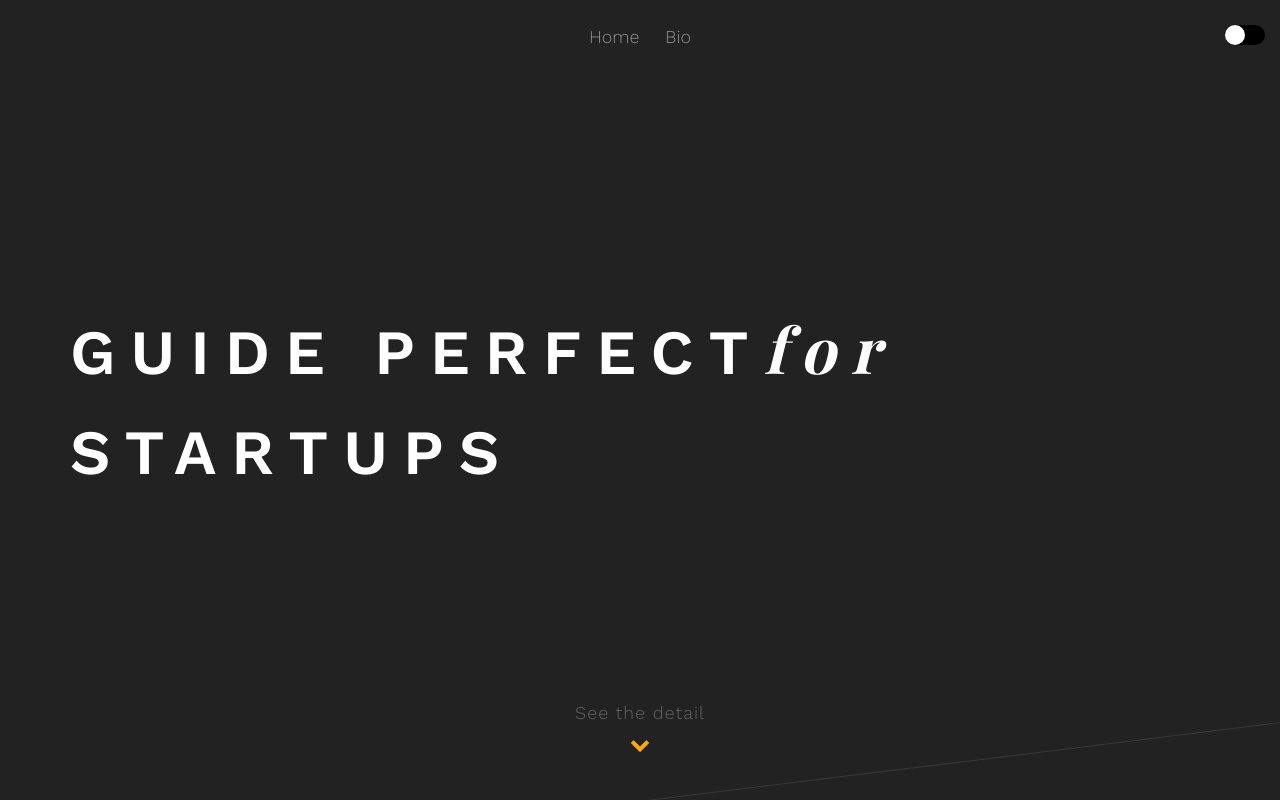
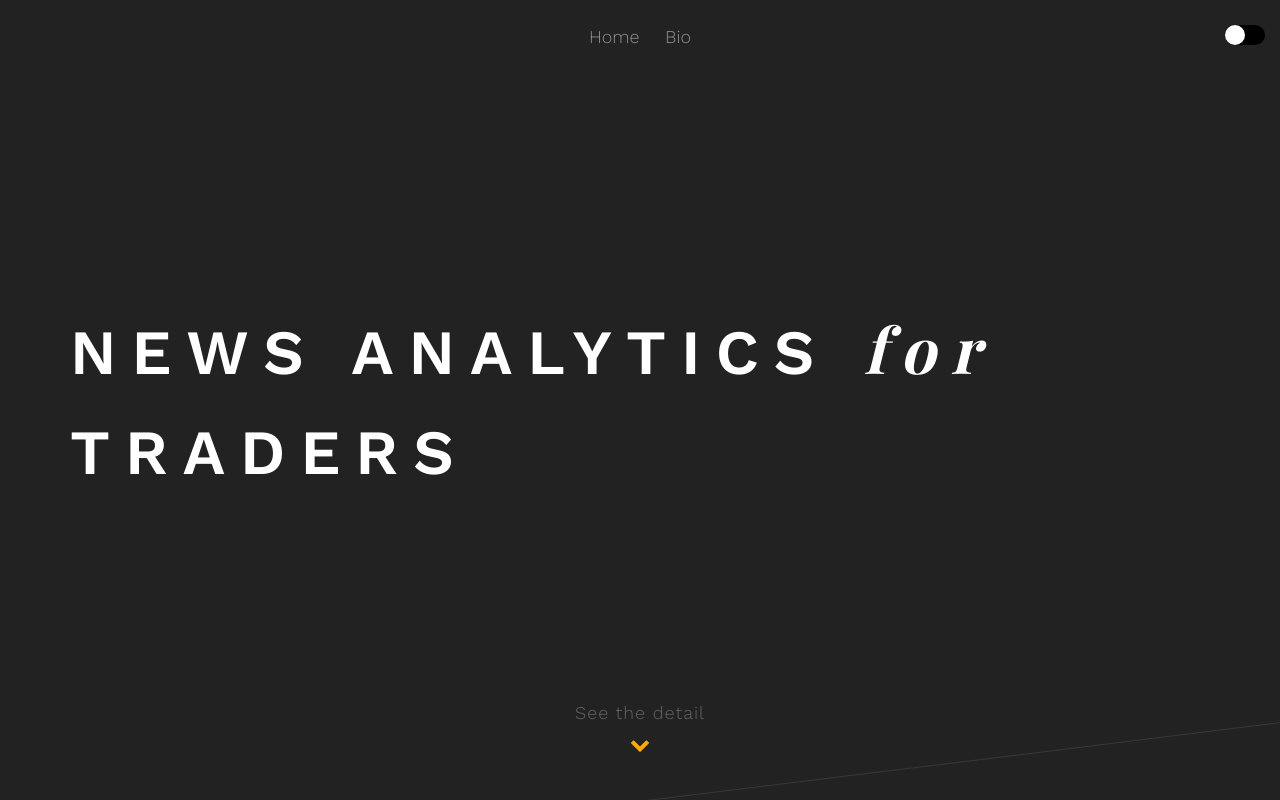
Before and after one commit to cambyses/hold, a plain HTML site: page work_1.html in a window 1280 px wide. Shown: the top 800 px of the page. Drawn offline with nearby package versions, Linux system fonts and the light colour scheme; some packages are replaced by stand-ins of ours; no server answers; files whose address does not match are found by name; a web font is replaced by a local one.

Commit message:
Update work_1.html

```diff
--- a/work_1.html
+++ b/work_1.html
@@ -103,7 +103,9 @@
 			<div class="container">
 			<div class="fh5co-text-wrap animate-box">
 			<div class="fh5co-intro-text">
-						<h1>Guide Perfect<span>for</span> Startups</h1>
+
+			<h1>News Analytics <span>for</span> Traders</h1>
+
 					</div>
 				</div>
 			</div>
```
